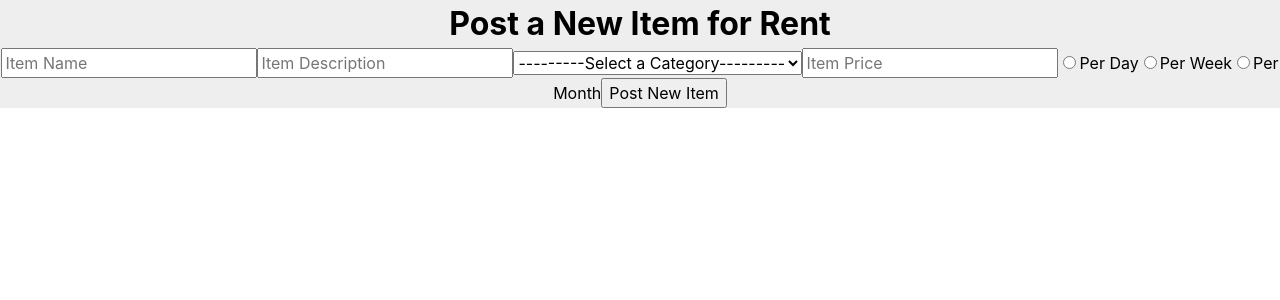
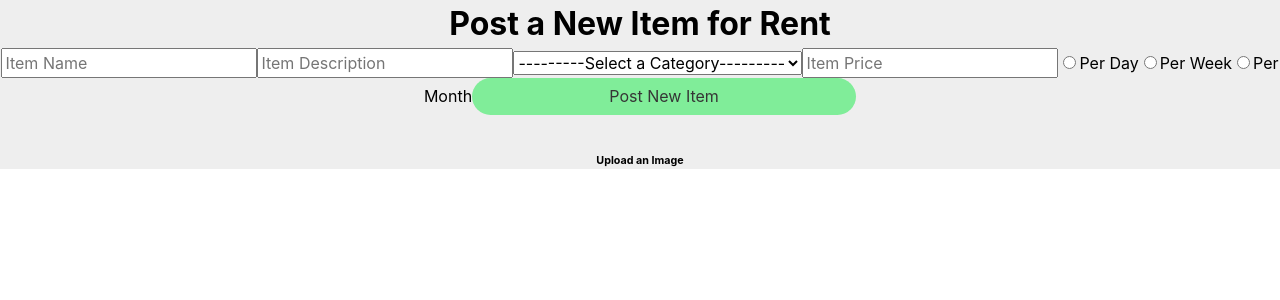
Before and after one commit to Build-Week-TT27-Use-My-Tech-Stuff/Frontend, a React (Create React App) app in the folder client/: page /owner/post-item-form in a window 1280 px wide. Shown: the top 300 px of the page. Built offline with nearby package versions, Linux system fonts and the light colour scheme; a web font is replaced by a local one.

Commit message:
form onChange working

```diff
--- a/client/src/App.js
+++ b/client/src/App.js
@@ -20,7 +20,7 @@ function App() {
         <RenterLogin />
       </Route>
 
-      <Route path='/owner-login'>
+      <Route path='/owner/dashboard'>
       <OwnerDashbaord />
      </Route>
 
@@ -31,7 +31,12 @@ function App() {
       <Route path='/owner-login'>
         <OwnerLogin/>
       </Route>
+
+      <Route path='/owner/post-item-form'>
       <OwnerPostItem/>
+      </Route>
+
+
 
     </div>
   );
--- a/client/src/components/OwnerPostItemForm.js
+++ b/client/src/components/OwnerPostItemForm.js
@@ -1,23 +1,49 @@
 import React, {useState} from 'react'
+import styled from 'styled-components'
+import axios from 'axios'
 
 const initOIFormValues = {
     name:'',
     description: '',
     categories:'',
     price:'',
+    time: '',
 }
 
 export default function OwnerPostItem() {
+    const [item, setItem] = useState([])
     const [formValues, setFormValues]=useState(initOIFormValues)
 
-    const handleChange= (name, value)=>{
+    const postNewItem = (newItem) =>{
+        axios.post('https://reqres.in/api/users', newItem)
+        .then((resp)=>{
+          setItem([resp.data, ...item])
+          setFormValues(initOIFormValues)
+        })
+      }
+
+    const handleChange= (evt)=>{
+        const { name, value }= evt.target;
         setFormValues({...formValues, [name]:value})
+    }
+
+    const submitForm = (evt) => {
+        evt.preventDefault();
+        const newItem = {
+            name: formValues.name.trim(),
+            description: formValues.description.trim(),
+            categories: formValues.categories,
+            price: formValues.price.trim(),
+            time: formValues.time,
+        }
+        setItem(newItem)
+
     }
 
     return (
         <div>
             <h1>Post a New Item for Rent</h1>
-            <form>
+            <form onSubmit={submitForm}>
                 <label>
                     <input name='name' type='text' value={formValues.name} onChange={handleChange} placeholder='Item Name'></input>
                 </label>
@@ -50,8 +76,24 @@ export default function OwnerPostItem() {
                     <input name='time' type='radio' value='month' checked={formValues.time === 'month'} onChange={handleChange}></input>
                     Per Month
                 </label>
-                <button>Post New Item</button>
+                <ButtonStyle>Post New Item</ButtonStyle>
+                <div className='imgUpload'>
+                    <h6>Upload an Image</h6>
+                </div>
             </form>
+
         </div>
     )
 }
+
+const ButtonStyle = styled.button`
+    border-radius: 2rem;
+    background-color:#80ED99;
+    color: #353535;
+    height: 2.3rem;
+    width: 24rem;
+    border: none;
+    cursor: pointer;
+    font-size: 1rem;
+    margin: 0% 0% 1% 0%;
+`
```
Also changed, not shown: 1 other file (tests, documents, lock files or other folders).
